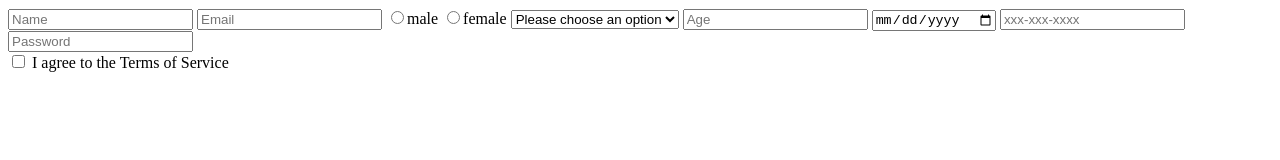
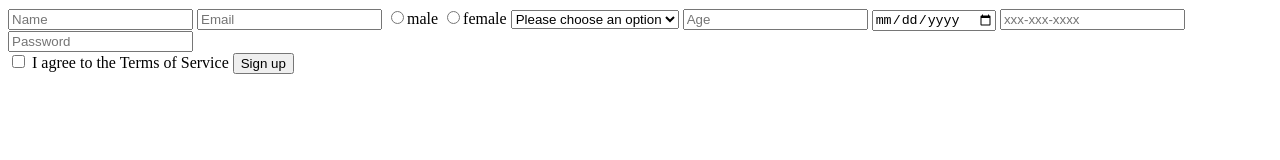
Before and after one commit to acciojob/signup-form-car-fatima2k18, a website: page main.html in a window 1280 px wide. Drawn offline with Linux system fonts and the light colour scheme.

Commit message:
created a submission

```diff
--- a/main.html
+++ b/main.html
@@ -31,7 +31,8 @@
 		<br>
 	    <label>
       <input type="checkbox" name="tos" id="tos" required> I agree to the Terms of Service
-    </label>
+    <input type="button" value="Sign up">
+		</label>
 
 
 	</form>
```
